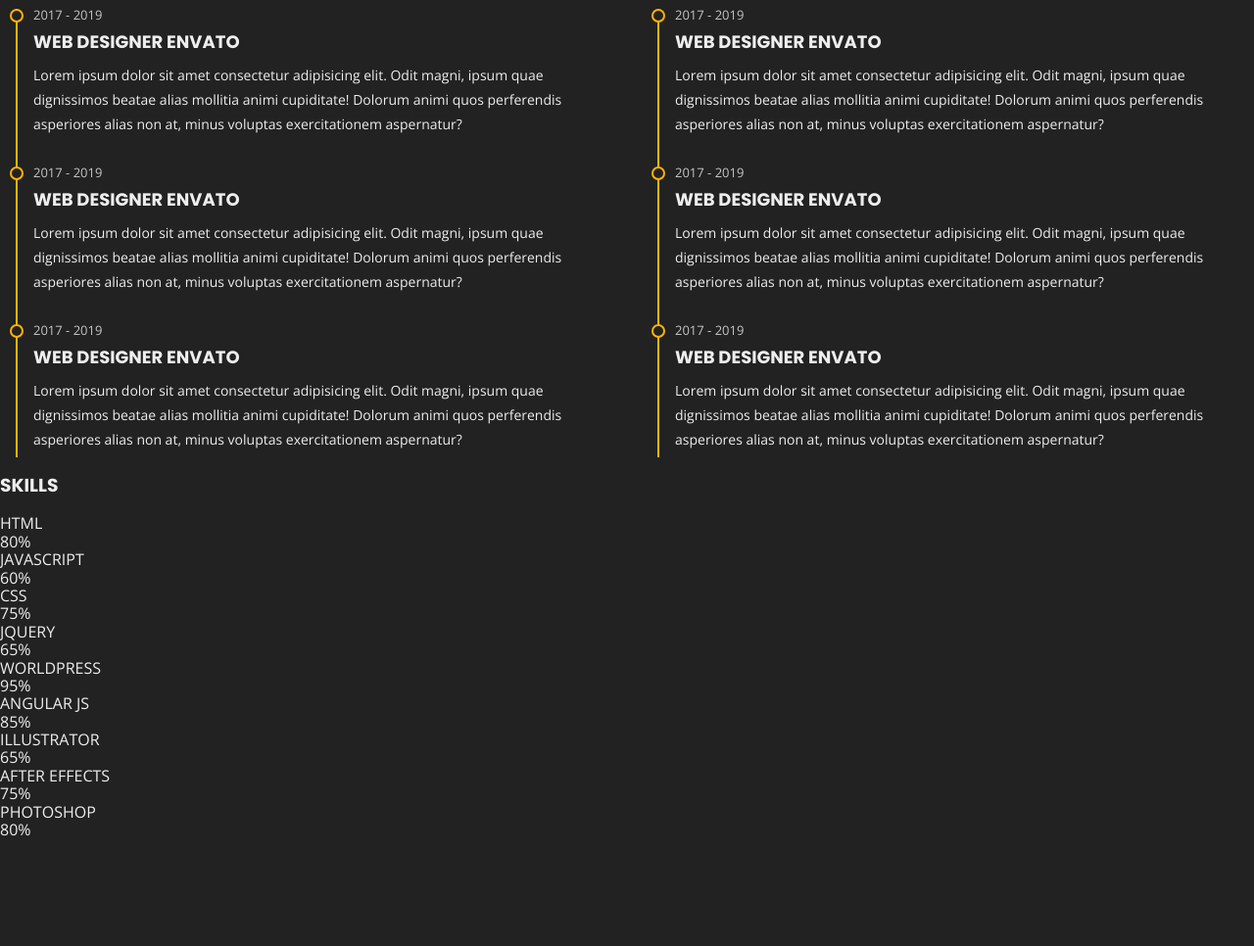
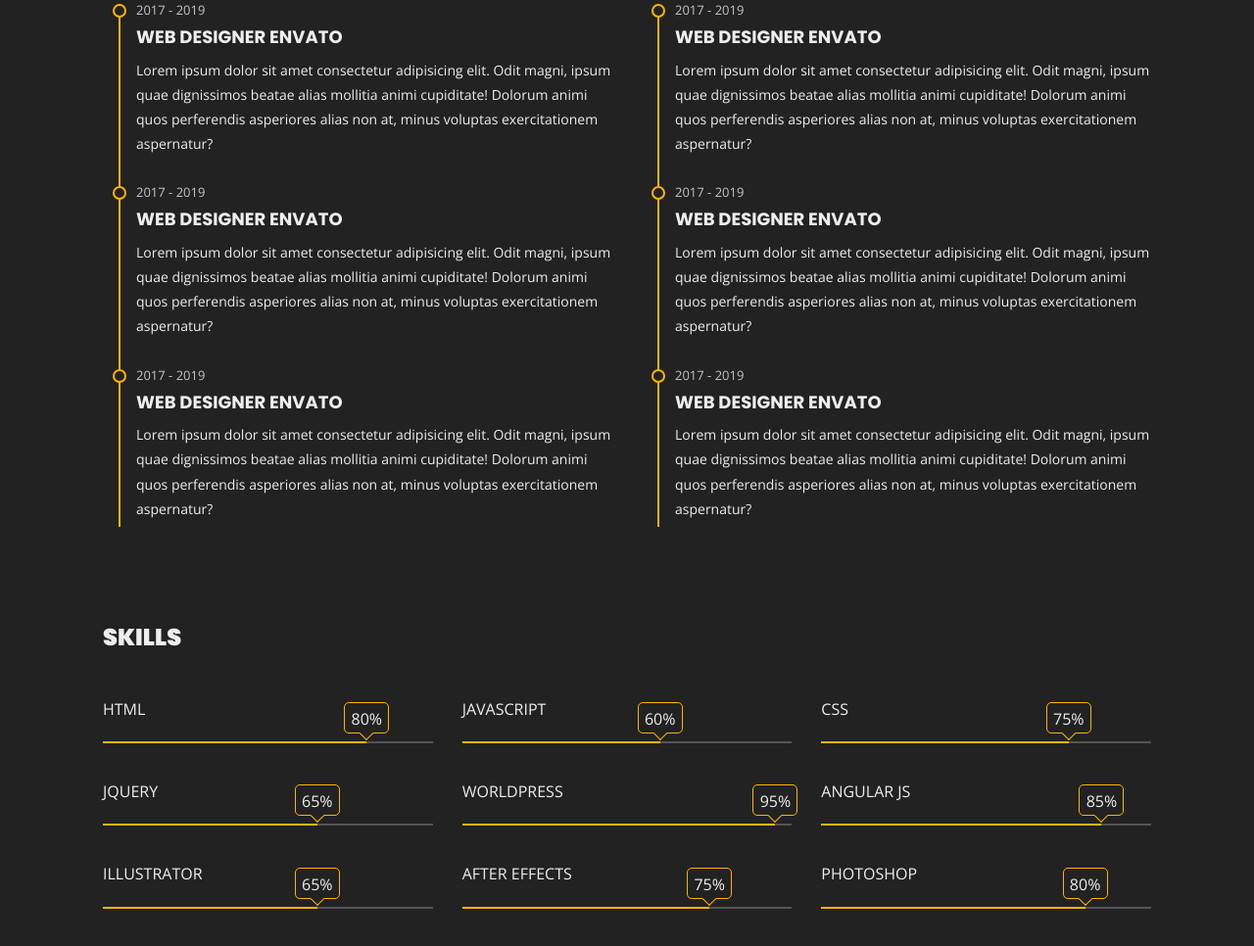
Before and after one commit to msu2krk/sass-cv, a website built with Vite: page index.html in a window 1280 px wide. Shown: the part 3660-4626 px from the top of the page at 98% size. Before the commit the page ends 4518 px from the top, so only its background shows below. Built offline with nearby package versions, Linux system fonts and the light colour scheme.

Commit message:
progresbars

```diff
--- a/index.html
+++ b/index.html
@@ -196,7 +196,7 @@
   </section>
 
   <section class="about-me" id="about-me">
-    <div class="conteiner">
+    <div class="container">
       <div class="global-header">
         <h2>ABOUT <span> ME</span></h2>
         <p>I DESIGN AND CODE BEAUTIFUL THINGS, AND I LOVE WHAT I DO.</p>
--- a/sass/_about-me.scss
+++ b/sass/_about-me.scss
@@ -1,4 +1,5 @@
 .about-me {
+    padding: 100px 0;
     .person{
         display: flex;
         margin: 0 -15px;
@@ -81,6 +82,11 @@
         .time-line {
             width: 50%;
             padding: 0 15px;
+            @media (max-width:1000px) {
+                width: 100%;
+                max-width: 600px;
+                margin: 0 auto;
+            }
             .h3 {
                 font-size: 20px;
                 margin: 0 0 50px 0;
@@ -96,6 +102,9 @@
                     background-color:$mainColor;
                     left: 16px;
                     top: 1px;
+                    @media (max-width:1000px) {
+                        display: none;
+                    }
                 }
                 &::after {
                     content: '';
@@ -129,4 +138,65 @@
             }
         }
     }
+    .skills {
+        padding: 100px 0;
+        h3 {
+           font-size: 24px;
+            font-weight: 900;
+            margin: 0 0 50px 0;
+        }
+        .progress-bars {
+            display: flex;
+            margin: 0 -15px;
+            flex-wrap: wrap;
+            .item {
+                width: calc(100% / 3);
+                padding: 0 15px;
+                margin: 0 0 40px 0;
+                .language {
+                    margin: 0 0 24px 0;
+                }
+                .bar {
+                    height: 2px;
+                    background-color:$progressBarBgBottonColor;
+                }
+                .bg {
+                    height: 2px;
+                    background-color:$mainColor;
+                    position: relative;
+                    .cloud {
+                        border: 1px solid $mainColor;
+                        width: 46px;
+                        height: 32px;
+                        text-align: center;
+                        line-height: 32px;
+                        border-radius: 5px;
+                        color: var(--mainColor);
+                        position: absolute;
+                        right: -23px;
+                        top: -40px;
+                        &::after{
+                            position: absolute;
+                            content: '';
+                            display: block;
+                            width: 10px;
+                            height: 10px;
+                            border: 1px solid $mainColor;
+                            rotate: 45deg;
+                            left: 50%;
+                            translate: -50% -6px;
+                            background-color:$bodyBGColor;
+                            border-width: 0 1px 1px 0;
+                        }
+                    }
+                }
+                @media (max-width:1000px) {
+                    width: 50%;
+                }
+                @media (max-width:600px) {
+                    width: 100%;
+                }
+            }
+        }
+    }
 }
```
